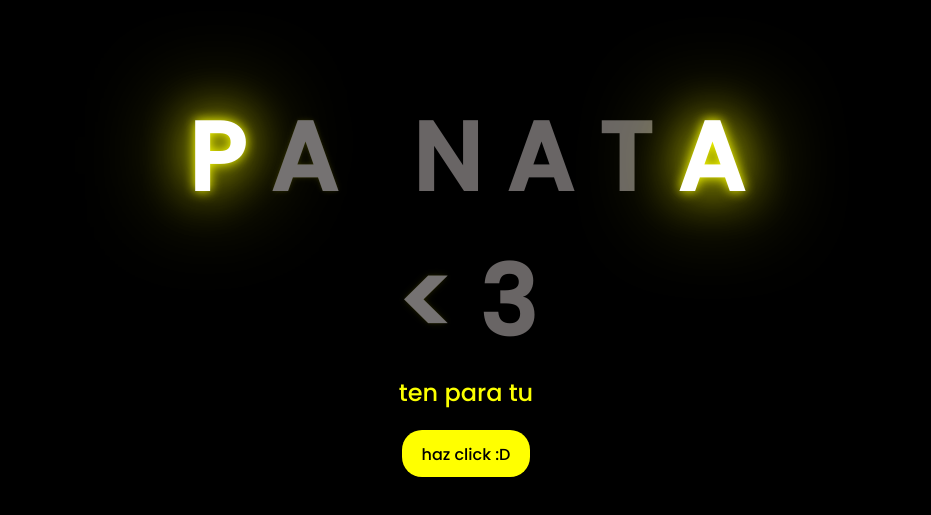
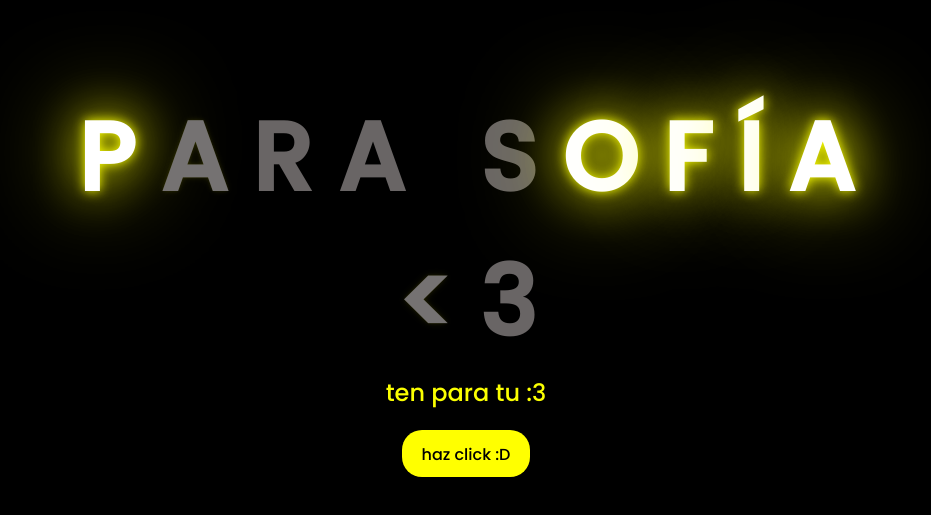
Before and after one commit to namex666x/floreeees, a plain HTML site: page index.html in a window 1280 px wide. Shown: the part 127-642 px from the top of the page, without its empty margins (182-1113 px from the left). Drawn offline with Linux system fonts and the light colour scheme.

Commit message:
Update index.html

```diff
--- a/index.html
+++ b/index.html
@@ -13,10 +13,13 @@
 
         <span>P</span>
         <span>A</span>
+        <span>R</span>
+        <span>A</span>
         &nbsp;
-        <span>N</span>
-        <span>A</span>
-        <span>T</span>
+        <span>S</span>
+        <span>O</span>
+        <span>F</span>
+        <span>Í</span>
         <span>A</span>
     </div>
     <div class="greetings">
@@ -28,7 +31,7 @@
         <span></span>
     </div>
     <div class="description">
-        <span>ten para tu</span>
+        <span>ten para tu :3</span>
     </div>
     <div class="button">
         <button>
```
